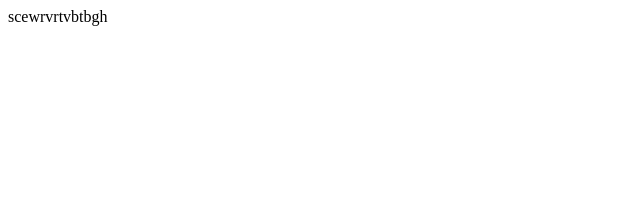
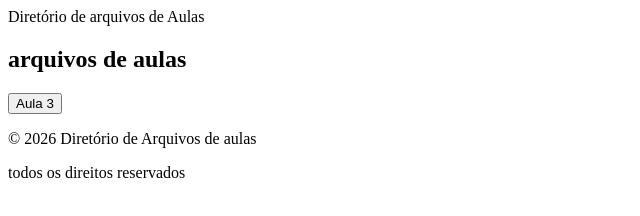
Before and after one commit to aquilesvieira-bit/html, a plain HTML site: page index.html in a window 1280 px wide. Shown: the whole page, without its empty margins (0-640 px from the left). Drawn offline with Linux system fonts and the light colour scheme.

Commit message:
Add files via upload

```diff
--- a/index.html
+++ b/index.html
@@ -1 +1,27 @@
-scewrvrtvbtbgh
+<!DOCTYPE html>
+<html lang="pt-br">
+<head>
+    <link rel="icon" type="image/png" href="/favicon-96x96.png" sizes="96x96" />
+<link rel="icon" type="image/svg+xml" href="/favicon.svg" />
+<link rel="shortcut icon" href="/favicon.ico" />
+<link rel="apple-touch-icon" sizes="180x180" href="/apple-touch-icon.png" />
+<link rel="manifest" href="/site.webmanifest" />
+    <meta charset="UTF-8">
+    <meta name="viewport" content="width=device-width, initial-scale=1.0">
+    <title>Document</title>
+</head>
+<body>
+    <header
+    ></h1>Diretório de arquivos de Aulas</h1>
+</header>
+<main>
+<h2>arquivos de aulas</h2>
+<a href="/aula3/index.html"><button>Aula 3</button></a>
+
+<footer>
+<p>&copy; 2026 Diretório de Arquivos de aulas</p>
+<p> todos os direitos reservados</p>
+</footer>
+
+</body>
+</html>
```
Also changed, not shown: aula3/index.html (+2 -1 lines), apple-touch-icon.png (added), favicon-96x96.png (added), favicon.ico (added), favicon.svg (added), site.webmanifest (added), web-app-manifest-192x192.png (added), web-app-manifest-512x512.png (added).
